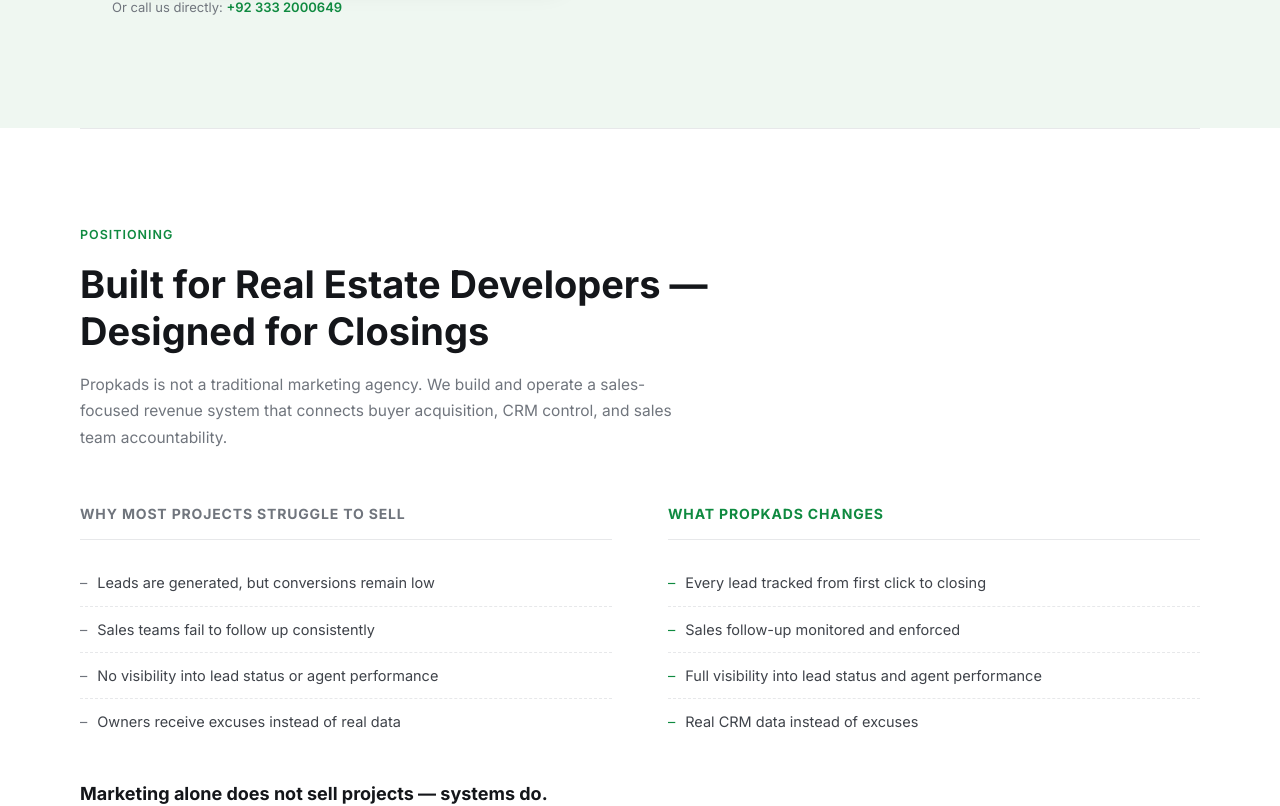
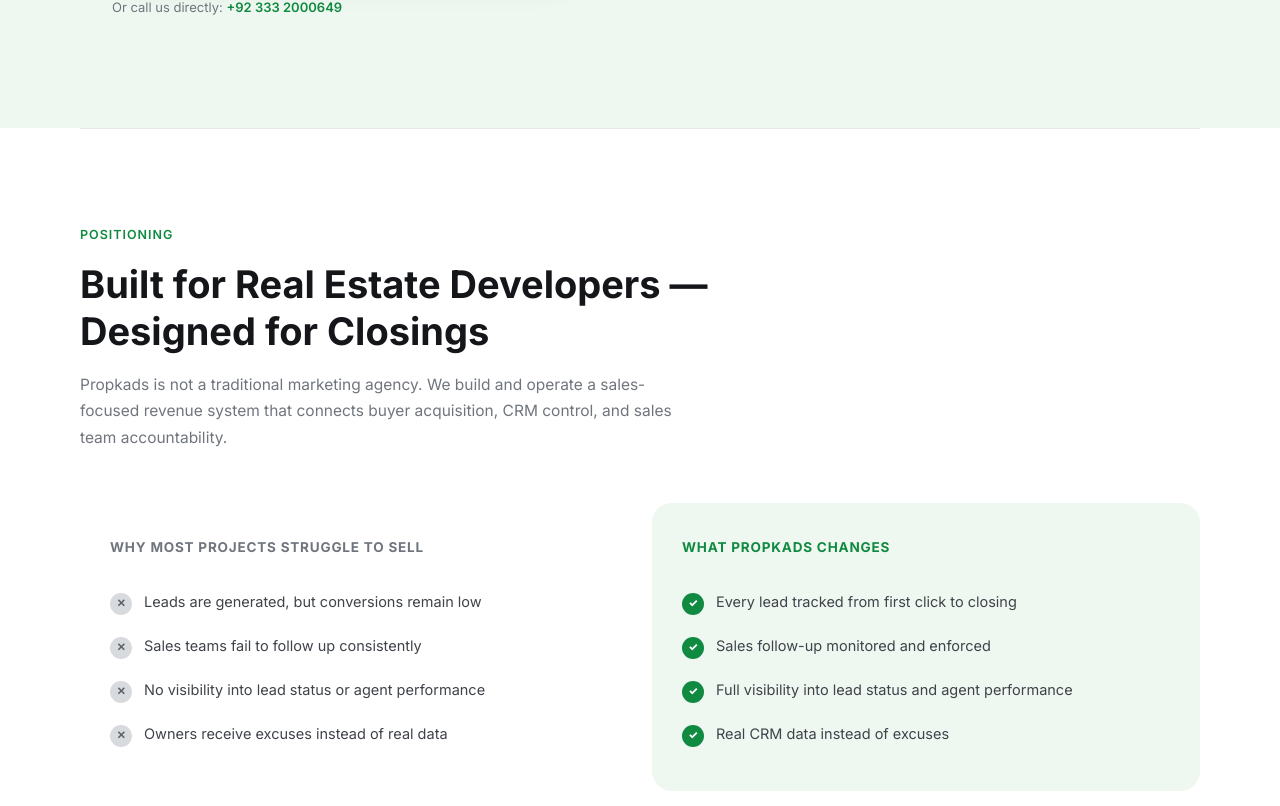
Before and after one commit to khurram7jc/propkads-website, a Next.js app: page / in a window 1280 px wide. Shown: the part 717-1523 px from the top of the page. Built offline with nearby package versions, Linux system fonts and the light colour scheme; no server answers; the database is empty.

Commit message:
Redesign Positioning section with polished icon-badge cards (matches Ideal Fit style)

```diff
--- a/app/page.js
+++ b/app/page.js
@@ -2,6 +2,7 @@
 import { useEffect, useState } from 'react';
 import Header from '@/components/Header';
 import Hero from '@/components/Hero';
+import Positioning from '@/components/Positioning';
 import Services from '@/components/Services';
 import About from '@/components/About';
 import HowItWorks from '@/components/HowItWorks';
@@ -12,6 +13,20 @@ import FAQ from '@/components/FAQ';
 import Footer from '@/components/Footer';
 
 const DEFAULT_CONTENT = {
+  pos_eyebrow: 'Positioning',
+  pos_heading: 'Built for Real Estate Developers — Designed for Closings',
+  pos_intro: 'Propkads is not a traditional marketing agency. We build and operate a sales-focused revenue system that connects buyer acquisition, CRM control, and sales team accountability.',
+  pos_problem_label: 'Why Most Projects Struggle to Sell',
+  pos_problem_1: 'Leads are generated, but conversions remain low',
+  pos_problem_2: 'Sales teams fail to follow up consistently',
+  pos_problem_3: 'No visibility into lead status or agent performance',
+  pos_problem_4: 'Owners receive excuses instead of real data',
+  pos_solution_label: 'What Propkads Changes',
+  pos_solution_1: 'Every lead tracked from first click to closing',
+  pos_solution_2: 'Sales follow-up monitored and enforced',
+  pos_solution_3: 'Full visibility into lead status and agent performance',
+  pos_solution_4: 'Real CRM data instead of excuses',
+  pos_callout: 'Marketing alone does not sell projects — systems do.',
   header_nav_1: 'About Us',
   header_nav_2: 'Services',
   header_nav_3: 'How It Works',
@@ -169,35 +184,7 @@ export default function Home() {
       />
 
       {/* POSITIONING */}
-      <section className="section container" id="positioning">
-        <div className="section-tag">Positioning</div>
-        <h2>Built for Real Estate Developers — Designed for Closings</h2>
-        <p className="section-intro">
-          Propkads is not a traditional marketing agency. We build and operate a sales-focused revenue system
-          that connects buyer acquisition, CRM control, and sales team accountability.
-        </p>
-        <div className="twocol">
-          <div className="no">
-            <h3>Why Most Projects Struggle to Sell</h3>
-            <ul>
-              <li>Leads are generated, but conversions remain low</li>
-              <li>Sales teams fail to follow up consistently</li>
-              <li>No visibility into lead status or agent performance</li>
-              <li>Owners receive excuses instead of real data</li>
-            </ul>
-          </div>
-          <div className="yes">
-            <h3>What Propkads Changes</h3>
-            <ul>
-              <li>Every lead tracked from first click to closing</li>
-              <li>Sales follow-up monitored and enforced</li>
-              <li>Full visibility into lead status and agent performance</li>
-              <li>Real CRM data instead of excuses</li>
-            </ul>
-          </div>
-        </div>
-        <p className="callout">Marketing alone does not sell projects — systems do.</p>
-      </section>
+      <Positioning c={c} />
 
       {/* SYSTEM FLOW */}
       <section className="section container" id="system-flow">
--- /dev/null
+++ b/components/Positioning.js
@@ -0,0 +1,39 @@
+export default function Positioning({ c }) {
+  const problems = [c.pos_problem_1, c.pos_problem_2, c.pos_problem_3, c.pos_problem_4].filter(Boolean);
+  const solutions = [c.pos_solution_1, c.pos_solution_2, c.pos_solution_3, c.pos_solution_4].filter(Boolean);
+
+  return (
+    <section className="section container" id="positioning">
+      <div className="section-tag">{c.pos_eyebrow || 'Positioning'}</div>
+      <h2>{c.pos_heading || 'Built for Real Estate Developers — Designed for Closings'}</h2>
+      <p className="section-intro">{c.pos_intro || 'Propkads is not a traditional marketing agency. We build and operate a sales-focused revenue system that connects buyer acquisition, CRM control, and sales team accountability.'}</p>
+
+      <div className="fit-grid-v2">
+        <div className="fit-card-v2 no">
+          <h3>{c.pos_problem_label || 'Why Most Projects Struggle to Sell'}</h3>
+          <ul>
+            {problems.map((item, i) => (
+              <li key={i}>
+                <span className="fit-card-v2-icon">✕</span>
+                {item}
+              </li>
+            ))}
+          </ul>
+        </div>
+        <div className="fit-card-v2 yes">
+          <h3>{c.pos_solution_label || 'What Propkads Changes'}</h3>
+          <ul>
+            {solutions.map((item, i) => (
+              <li key={i}>
+                <span className="fit-card-v2-icon">✓</span>
+                {item}
+              </li>
+            ))}
+          </ul>
+        </div>
+      </div>
+
+      <p className="callout">{c.pos_callout || 'Marketing alone does not sell projects — systems do.'}</p>
+    </section>
+  );
+}
```
